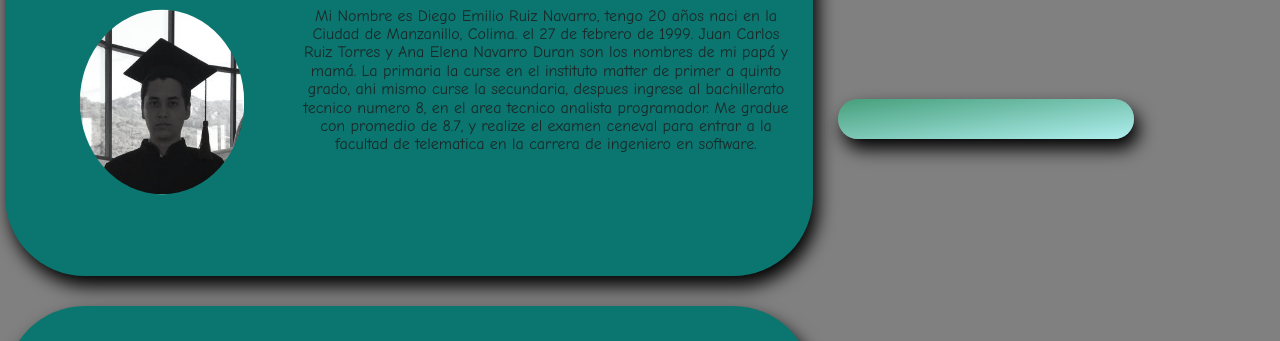
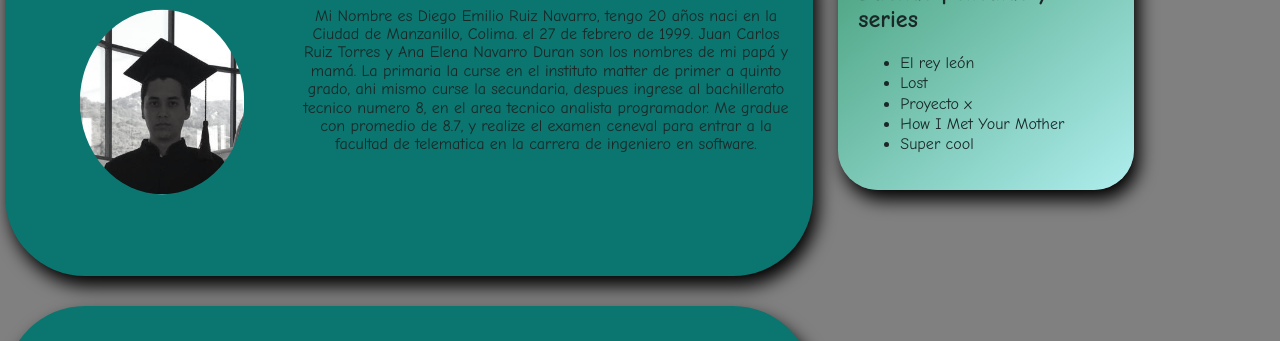
Before and after one commit to Druiz99/webPersonal, a plain HTML site: page index.html in a window 1280 px wide. Shown: the part 183-524 px from the top of the page. Drawn offline with Linux system fonts and the light colour scheme.

Commit message:
seccion aside
agregué la seccion aside y le puse efectos hover

```diff
--- a/index.html
+++ b/index.html
@@ -34,6 +34,18 @@
 
 
     <aside id="aside">
+        <h2>Buenas peliculas y series</h1>
+            <ul id="ul">
+                <li>El rey león</li>
+                <li>Lost</li>
+                <li>Proyecto x</li>
+                <li>How I Met Your Mother</li>
+                <li>Super cool</li>
+            </ul>
+
+            <div class="cuadro">
+
+            </div>
     </aside>
 
     <article id="hobby" class="a" >
```
